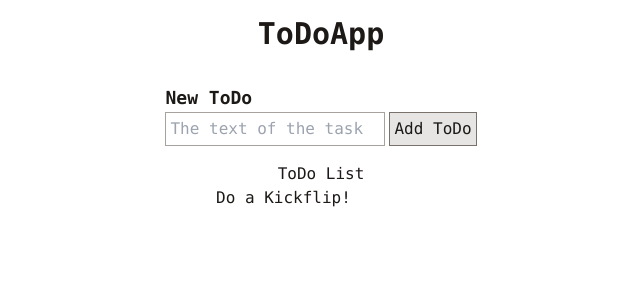
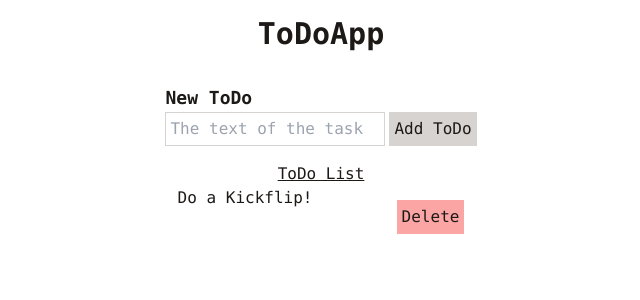
Before and after one commit to ArtfulLee/todo, a React (Vite) app: page / in a window 1280 px wide. Shown: the top 300 px of the page, without its empty margins (319-959 px from the left). Built offline with nearby package versions, Linux system fonts and the light colour scheme.

Commit message:
feat: add func for delete todo

```diff
--- a/src/components/store/useToDoStore.jsx
+++ b/src/components/store/useToDoStore.jsx
@@ -18,13 +18,25 @@ const useToDoStore = create(
       ],
 
       /**
-       * Фугкция добавления новой ToDo
+       * Функция добавления новой ToDo
        * @param {string} title - Текст нового ToDo
        */
       addToDo: (title) => {
         const newToDo = { id: crypto.randomUUID(), title };
         set({ todos: [...get().todos, newToDo] });
       },
+
+      /**
+       * Функция удаления ToDo
+       */
+      deleteToDo: (id) =>
+        set({
+          todos: [
+            ...get().todos.filter((todo) => {
+              return todo.id !== id;
+            }),
+          ],
+        }),
     }),
     /* for localStorage */
     { name: "toDoStorage" }
--- a/src/components/ui/AddToDo/AddToDo.jsx
+++ b/src/components/ui/AddToDo/AddToDo.jsx
@@ -27,14 +27,14 @@ const AddToDo = () => {
             <div className="text-lg font-semibold">New ToDo</div>
             <input
               ref={newToDoRef}
-              className="p-1 border border-stone-400"
+              className="p-1 border border-stone-300"
               type="text"
               placeholder={placeholder.theTextOfTheTask}
               required
             />
           </label>
           <button
-            className="self-end p-1 border border-stone-500 bg-stone-200"
+            className="self-end p-1 border border-stone-300 bg-stone-300"
             type="submit"
             onClick={handleAddToDo}
           >
--- a/src/components/ui/ToDo/ToDo.jsx
+++ b/src/components/ui/ToDo/ToDo.jsx
@@ -1,3 +1,6 @@
+// store
+import useToDoStore from "../../store/useToDoStore";
+
 /**
  *
  * @param {object} props
@@ -7,13 +10,34 @@
  * @returns {JSX.Element}
  */
 const ToDo = (props) => {
+  const { deleteToDo, editTodo } = useToDoStore((state) => ({
+    deleteToDo: state.deleteToDo,
+    editTodo: state.editTodo,
+  }));
+
+  // Обработчик удаления ToDo
+  const handleDeleteToDo = (id) => {
+    deleteToDo(id);
+  };
+
   const { todo } = props;
   return (
-    <input
-      className="w-min cursor-default read-only:outline-none"
-      readOnly
-      value={todo.title}
-    ></input>
+    <>
+      <div className="flex justify-center space-x-1">
+        <textarea
+          className="max-w-60 cursor-default read-only:outline-none resize-none"
+          readOnly
+          value={todo.title}
+        ></textarea>
+        <button
+          className="self-end p-1 border border-red-300 bg-red-300"
+          type="button"
+          onClick={() => handleDeleteToDo(todo.id)}
+        >
+          Delete
+        </button>
+      </div>
+    </>
   );
 };
 
--- a/src/components/ui/ToDoList/ToDoList.jsx
+++ b/src/components/ui/ToDoList/ToDoList.jsx
@@ -16,8 +16,8 @@ const ToDoList = () => {
     <>
       <AddToDo />
       <div>
-        <ul className="text-center cursor-default">
-          ToDo List
+        <ul>
+          <div className="text-center text-l underline">ToDo List</div>
           {!!todos &&
             todos.map((todo) => {
               return (
```
